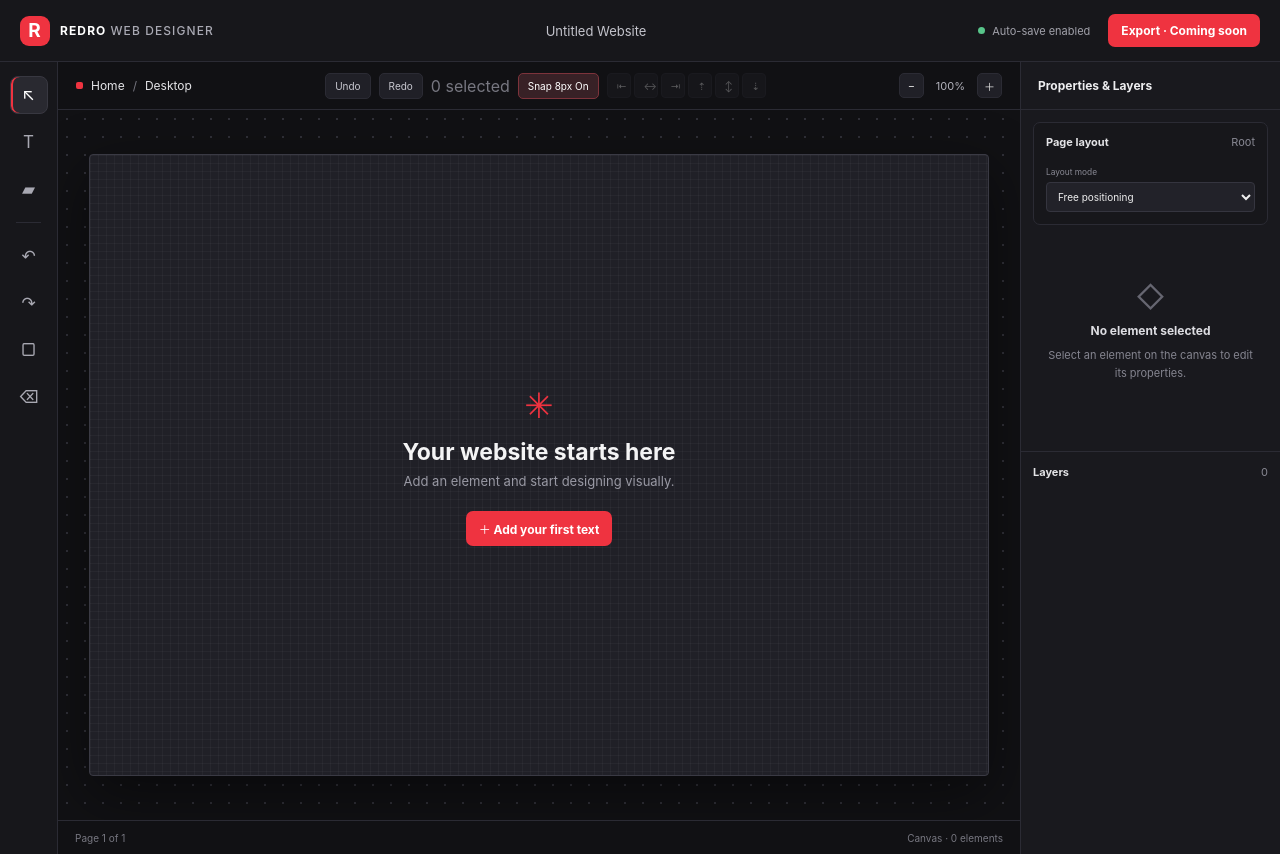
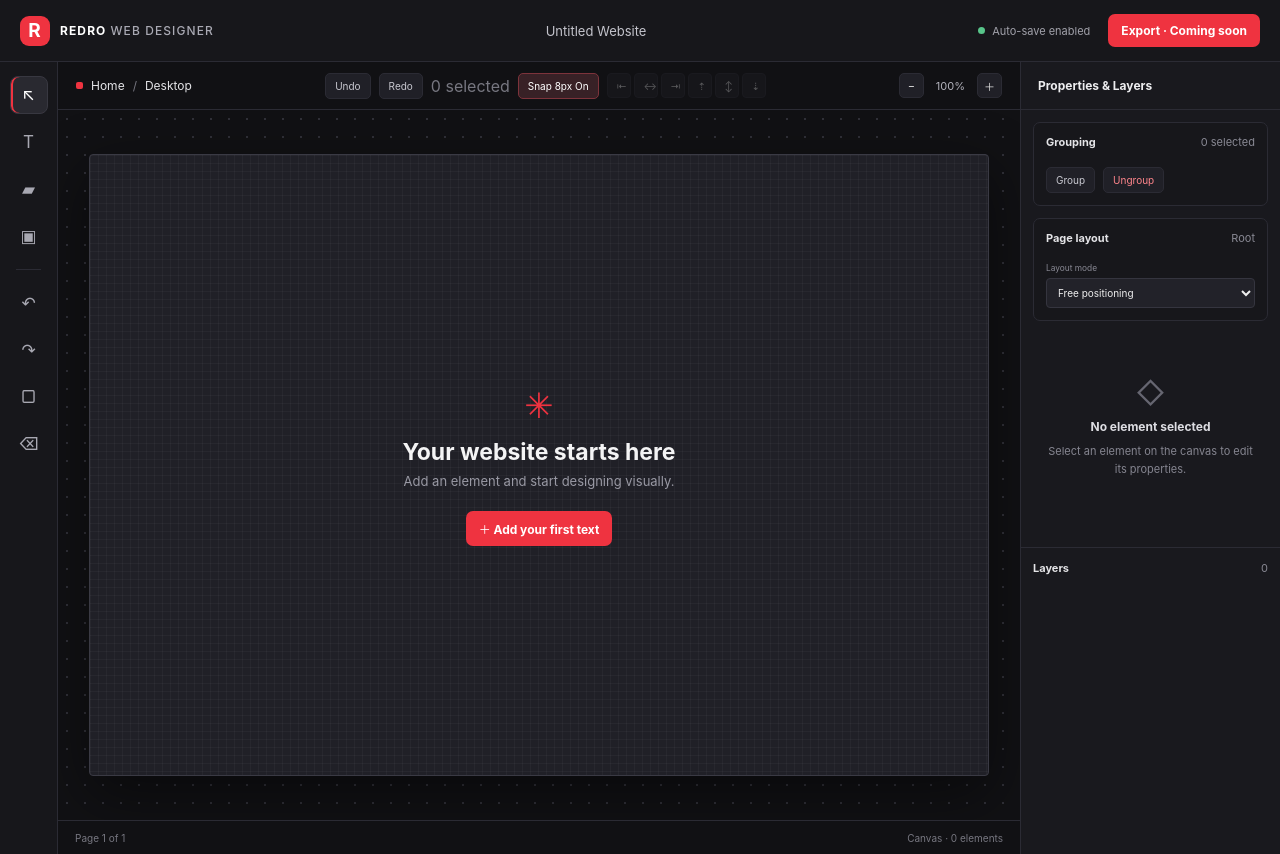
Before and after one commit to mhamedshasho/Redro-web-designer-, a React (Vite) app: page / in a window 1280 px wide. Built offline with nearby package versions, Linux system fonts and the light colour scheme.

Commit message:
feat: render nested containers and expose grouping tools

```diff
--- a/src/App.tsx
+++ b/src/App.tsx
@@ -123,6 +123,11 @@ function CanvasNode({ node, zoom, layoutMode }: { node: DocumentNode; zoom: numb
         opacity: node.style.opacity,
         background: node.style.backgroundColor,
         borderRadius: node.style.borderRadius,
+        display: node.type === "container" ? (node.layout.mode === "grid" ? "grid" : node.layout.mode === "free" ? "block" : "flex") : "flex",
+        flexDirection: node.type === "container" && node.layout.mode === "flex" ? "column" : undefined,
+        gridTemplateColumns: node.type === "container" && node.layout.mode === "grid" ? "repeat(2, minmax(0, 1fr))" : undefined,
+        gap: node.type === "container" ? 12 : undefined,
+        padding: node.type === "container" ? 12 : undefined,
         transform: `rotate(${node.layout.rotation}deg)`,
       }}
       onPointerDown={handlePointerDown}
@@ -142,7 +147,8 @@ function CanvasNode({ node, zoom, layoutMode }: { node: DocumentNode; zoom: numb
       aria-label={node.name}
       aria-pressed={selected}
     >
-      <span className="node-content">{node.text}</span>
+      {node.type !== "container" && <span className="node-content">{node.text}</span>}
+      {node.children.filter((child) => child.visible).map((child) => <CanvasNode key={child.id} node={child} zoom={zoom} layoutMode={node.layout.mode} />)}
       {selected && !node.locked && (
         <>
         <button
@@ -181,6 +187,9 @@ export default function App() {
   const alignSelected = useEditorStore((state) => state.alignSelected);
   const addText = useEditorStore((state) => state.addText);
   const addShape = useEditorStore((state) => state.addShape);
+  const addContainer = useEditorStore((state) => state.addContainer);
+  const groupSelected = useEditorStore((state) => state.groupSelected);
+  const ungroupSelected = useEditorStore((state) => state.ungroupSelected);
   const setZoom = useEditorStore((state) => state.setZoom);
   const selectedNodeIds = useEditorStore((state) => state.selectedNodeIds);
   const undo = useEditorStore((state) => state.undo);
@@ -268,6 +277,7 @@ export default function App() {
           <button className="tool-button active" type="button" aria-label="Select tool">↖</button>
           <button className="tool-button" type="button" onClick={addText} aria-label="Add text">T</button>
           <button className="tool-button" type="button" onClick={addShape} aria-label="Add rectangle">▰</button>
+          <button className="tool-button" type="button" onClick={addContainer} aria-label="Add container">▣</button>
           <div className="rail-divider" />
           <button className="tool-button" type="button" onClick={undo} aria-label="Undo">↶</button>
           <button className="tool-button" type="button" onClick={redo} aria-label="Redo">↷</button>
@@ -335,6 +345,13 @@ export default function App() {
 
         <aside className="inspector">
           <div className="panel-heading">Properties & Layers</div>
+          <div className="page-layout-panel">
+            <div className="layers-heading">Grouping <span>{selectedNodeIds.length} selected</span></div>
+            <div className="inspector-actions">
+              <button type="button" disabled={selectedNodeIds.length < 2} onClick={groupSelected}>Group</button>
+              <button type="button" disabled={selectedNode?.type !== "container"} onClick={ungroupSelected}>Ungroup</button>
+            </div>
+          </div>
           <div className="page-layout-panel">
             <div className="layers-heading">Page layout <span>Root</span></div>
             <label><small>Layout mode</small><select value={pageLayout.mode} onFocus={() => useEditorStore.getState().commitHistory()} onChange={(event) => updatePageLayout({ mode: event.target.value as "free" | "flex" | "grid" | "flow" })}><option value="free">Free positioning</option><option value="flex">Flexbox</option><option value="grid">CSS Grid</option><option value="flow">Flow</option></select></label>
```
